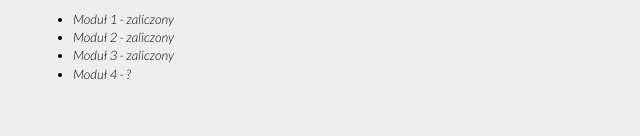
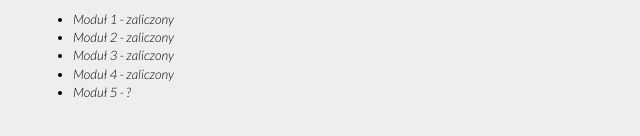
Before and after one commit to Liczesso/homepage, a plain HTML site: page index.html in a window 1280 px wide. Shown: the part 3553-3689 px from the top of the page, 107-747 px from the left. Drawn offline with nearby package versions, Linux system fonts and the light colour scheme.

Commit message:
footer and title changes

```diff
--- a/index.html
+++ b/index.html
@@ -4,7 +4,7 @@
 <head>
     <meta charset="UTF-8">
     <meta name="viewport" content="width=device-width, initial-scale=1.0">
-    <title>Document</title>
+    <title>Homepage</title>
     <meta property="og:image" content="images/OpenGraph.png">
     <link rel="icon" href="images/icon.png">
     <link rel="stylesheet" href="https://cdnjs.cloudflare.com/ajax/libs/normalize/8.0.1/normalize.min.css" integrity="sha512-NhSC1YmyruXifcj/KFRWoC561YpHpc5Jtzgvbuzx5VozKpWvQ+4nXhPdFgmx8xqexRcpAglTj9sIBWINXa8x5w==" crossorigin="anonymous" referrerpolicy="no-referrer" />
@@ -294,7 +294,8 @@
             <li>Moduł 1 - zaliczony</li>
             <li>Moduł 2 - zaliczony</li>
             <li>Moduł 3 - zaliczony</li>
-            <li>Moduł 4 - ? </li>
+            <li>Moduł 4 - zaliczony</li>
+            <li>Moduł 5 - ? </li>
         </ul>
     </footer>
 </body>
```
